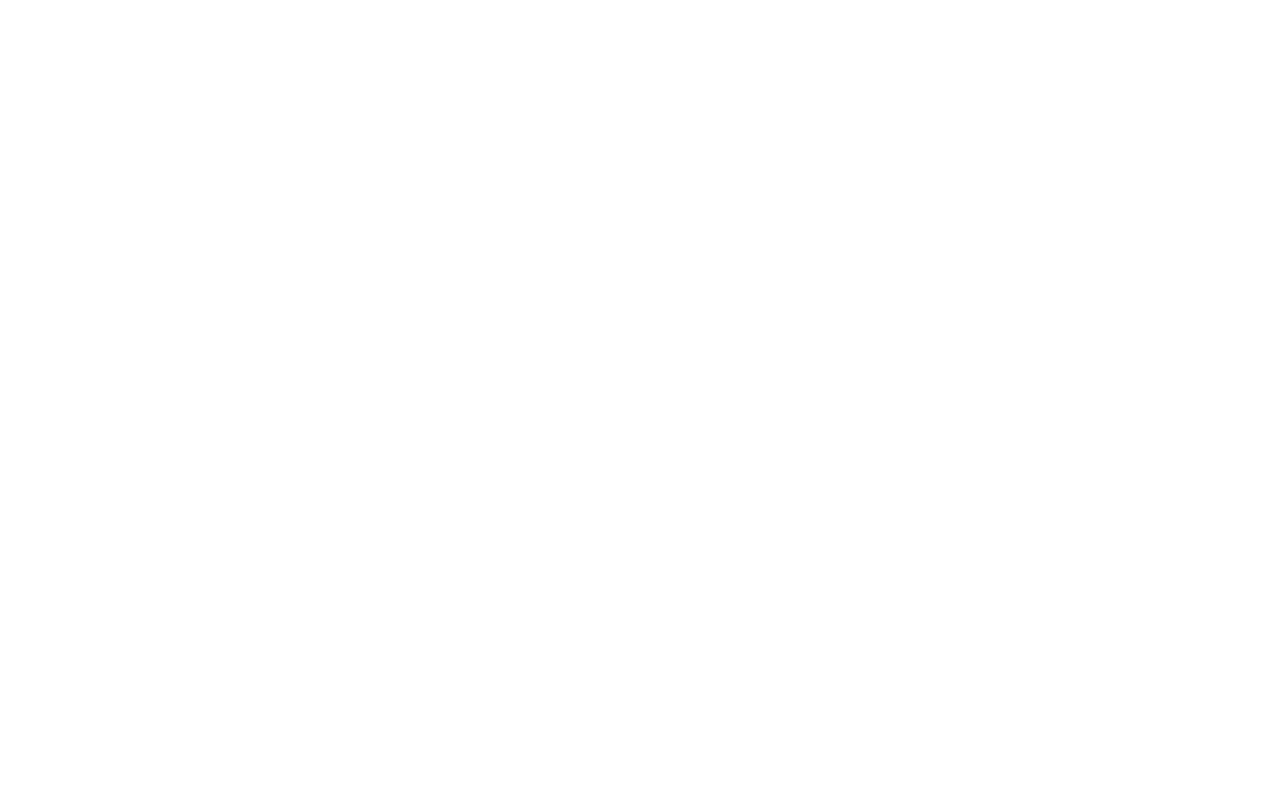
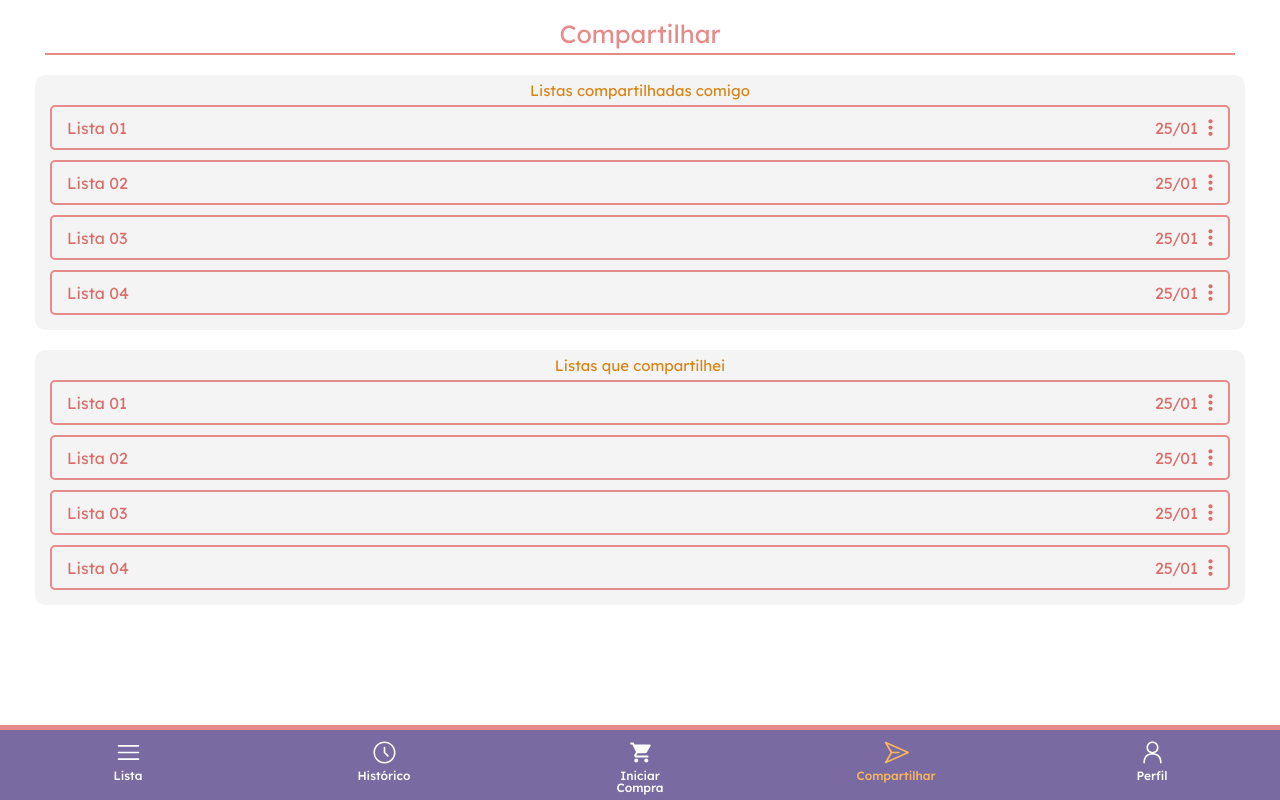
Before and after one commit to NilsonNetto/autoral-front, a React (Vite) app: page /share in a window 1280 px wide. Built offline with nearby package versions, Linux system fonts and the light colour scheme.

Commit message:
feat: Share Page initial layout

```diff
--- a/src/components/Header/Header.jsx
+++ b/src/components/Header/Header.jsx
@@ -15,9 +15,10 @@
   position: fixed;
   left: 0;
   top: 0;
+  z-index: 1;
   width: 100vw;
   height: 55px;
-
+  background-color: #FFFFFF;
   display: flex;
   flex-direction: column;
   align-items: center;
--- /dev/null
+++ b/src/components/Share/SharedLists.jsx
@@ -0,0 +1,45 @@
+import styled from "styled-components";
+
+import ListBox from "../Lists/ListBox";
+
+export default function SharedLists({children, listsData}){
+  return (
+    <SharedListsWrapper>
+      <Title>
+        {children}
+      </Title>
+      <Lists>
+        {listsData.map((list) => <ListBox key={list.id} listData={list}/>)}
+      </Lists>
+    </SharedListsWrapper>
+  )
+}
+
+const SharedListsWrapper = styled.div`
+  width: 100%;
+  background-color: #F4F4F4;
+  border-radius: 10px;
+  padding: 0 15px 15px 15px;
+`
+
+const Title = styled.div`
+  width: 100%;
+  height: 30px;
+  font-size: 15px;
+  font-weight: 400;
+  color: #D88416;
+  display: flex;
+  align-items: center;
+  justify-content: center;
+`
+
+const Lists = styled.div`
+  width: 100%;
+  height: 100%;
+  display: flex;
+  flex-direction: column;
+  align-items: center;
+  justify-content: center;
+  gap: 10px;
+  overflow-y: scroll;
+`
--- a/src/pages/History.jsx
+++ b/src/pages/History.jsx
@@ -1,6 +1,31 @@
+import styled from "styled-components";
+
+import Menu from "../components/FooterMenu/Menu";
+import Header from "../components/Header/Header";
 
 export default function History(){
   return(
-    <h1>Página de histórico</h1>
+    <HistoryContainer>
+      <Header>
+        Histórico
+      </Header>
+        <h1>EM BREVE</h1>
+      <Menu />
+    </HistoryContainer>
   )
 }
+
+const HistoryContainer = styled.div`
+  width: 100%;
+  height: 100%;
+  display: flex;
+  flex-direction: column;
+  align-items: center;
+  justify-content: center;
+  margin-top: 55px;
+  margin-bottom: 80px;
+
+  h1{
+    color: #3C3C3C;
+  }
+`
--- a/src/pages/Share.jsx
+++ b/src/pages/Share.jsx
@@ -1,6 +1,57 @@
+import styled from "styled-components";
 
-export default function Sahre(){
+import Menu from "../components/FooterMenu/Menu";
+import Header from "../components/Header/Header";
+import SharedLists from "../components/Share/SharedLists";
+
+const mockLists = [
+  {
+  id: 1,
+  name: "Lista 01",
+  date: new Date()
+  },{
+  id: 2,
+  name: "Lista 02",
+  date: new Date()
+  },
+  {
+  id: 6,
+  name: "Lista 03",
+  date: new Date()
+  },
+  {
+  id: 4,
+  name: "Lista 04",
+  date: new Date()
+  }
+]
+
+export default function Share(){
   return(
-    <h1>Página de compartilhamento</h1>
+    <ShareContainer>
+      <Header>
+        Compartilhar
+      </Header>
+      <SharedLists listsData={mockLists}>
+        Listas compartilhadas comigo
+      </SharedLists>
+      <SharedLists listsData={mockLists}>
+        Listas que compartilhei
+      </SharedLists>
+      <Menu />
+    </ShareContainer>
   )
 }
+
+const ShareContainer = styled.div`
+  width: 100%;
+  height: 100%;
+  display: flex;
+  flex-direction: column;
+  align-items: center;
+  justify-content: center;
+  margin-top: 55px;
+  margin-bottom: 80px;
+  padding: 20px 35px;
+  gap: 20px;
+`
```
